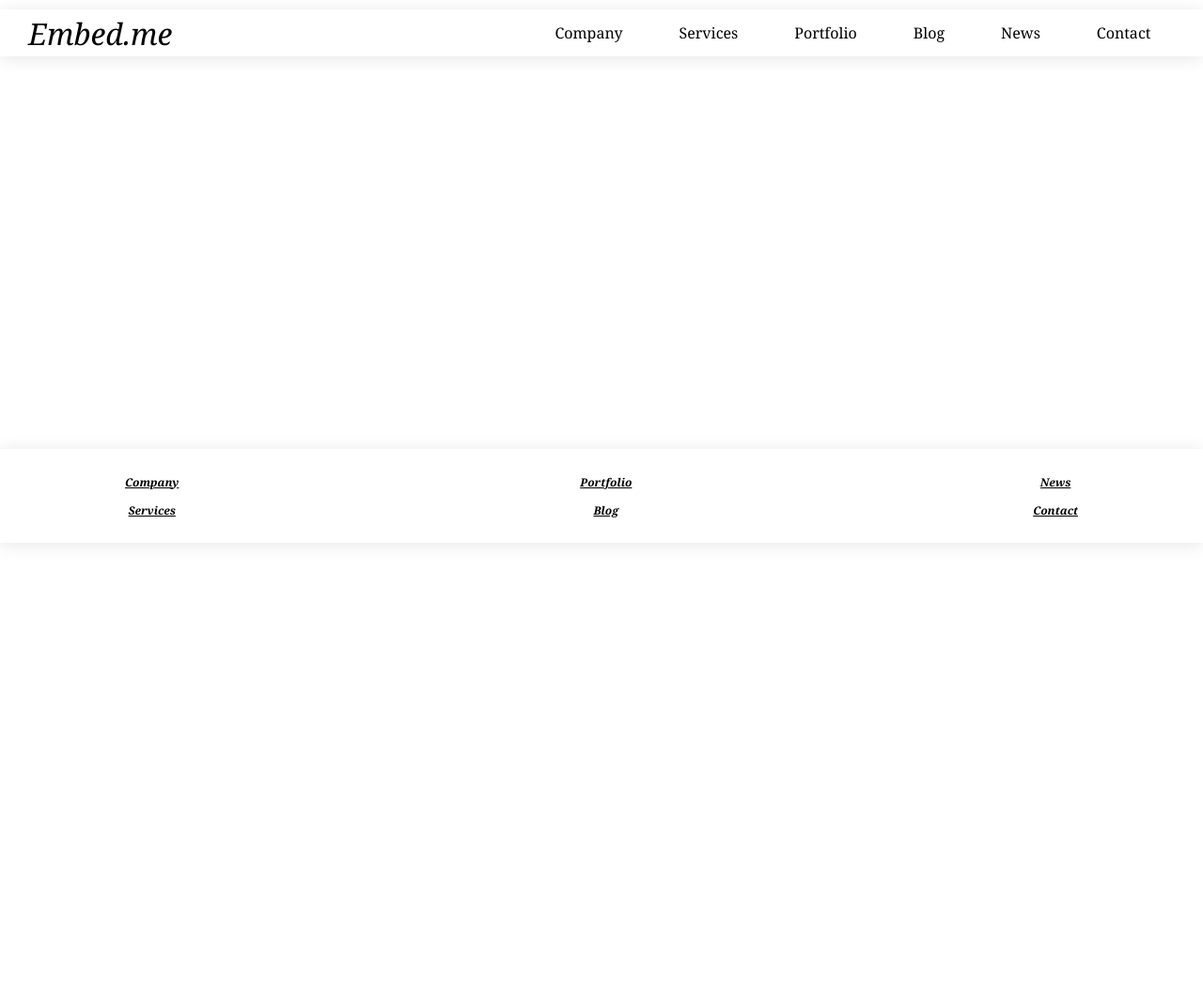
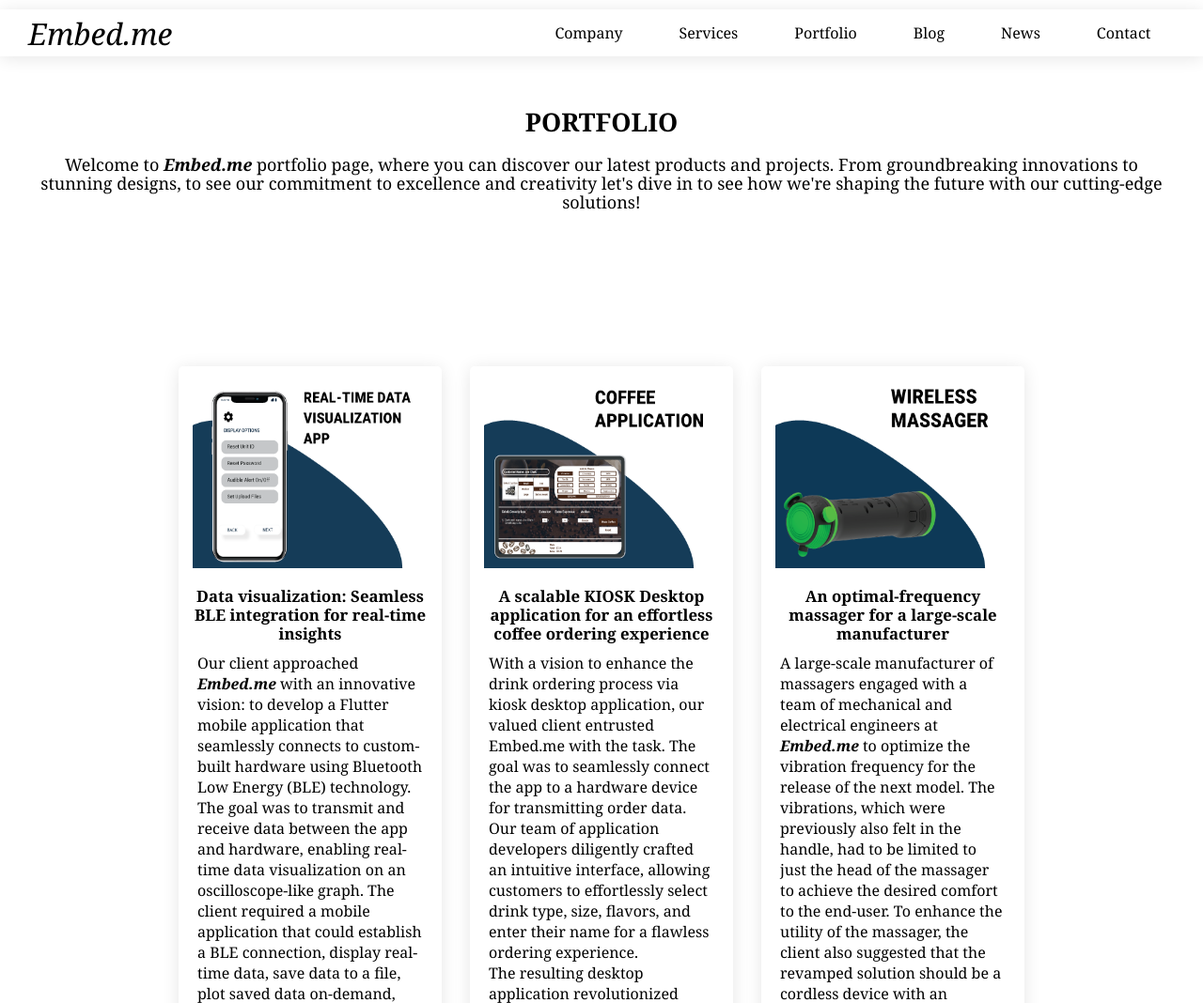
Before and after one commit to Haseebahmad9418/embed.me, a plain HTML site: page portfolio.html in a window 1280 px wide. Shown: the top 1068 px of the page at 94% size. Before the commit the page ends 800 px from the top, so only its background shows below. Drawn offline with Linux system fonts and the light colour scheme.

Commit message:
added portfolio

```diff
--- a/css/portfolio.css
+++ b/css/portfolio.css
@@ -86,7 +86,80 @@ nav li:first-child{
 .menubtn{
     display: none;
 }
+.img-wrapper{
+    height: 200px;
+    margin: 20px;
+    /* margin-top: 100px; */
+    justify-content: center;
+    align-items: center;
+    text-align: center;
+    align-content: center;
+    align-self: center;
+    line-height: 20px;
+    font-size: 18px;
+}
+.img-wrapper{
+    h2{
+        margin: 20px;
+        line-height: 30px;
+    }
+    p{
+        margin: 20px;
+        line-height: 20px;
+    }
+}
 
+.card-container{
+    margin-inline: auto;
+}
+.cards{
+    display: flex;
+    flex-wrap: wrap;
+    margin-inline:  auto;
+    justify-content: center;
+    margin-top: 20px;
+}
+.card{
+    box-shadow: 0px 2px 18px 0px rgba(0, 0, 0, 0.1);
+    width: 280px;
+    height: 900px;
+    display: flex;
+    flex-direction: column;
+    border-radius: 5px;
+    margin: 15px;
+}
+.card-img{
+    height: 200px;
+    width: 250px;
+    margin: 15px auto 5px auto;
+}
+.card-title{
+    word-wrap: break-word;
+    top: 0px;
+    height: 60px;
+    margin-inline: 10px;
+    margin-top: 15px;
+    font-size: 1.05em;
+    font-weight: 600;
+    text-align: center;
+    align-items: center;
+    align-content: center;
+    line-height: 20px;
+    justify-content: center;
+}
+.card-description{
+    margin-block: 5px;
+    margin-top: 10px;
+    margin-inline: 20px;
+    word-wrap: break-word;
+    height: 360px;
+    font-size: 16px;
+    text-align: left;
+    align-items: left;
+    align-content: flex-start;
+    justify-content: left;
+    line-height: 22px;
+}
 .footer{
     color: #000000;
     background-color: rgba(255, 255, 255, 0.9);
@@ -129,6 +202,7 @@ nav li:first-child{
     .menubtn{
         display: block;
     }
+
 }
 @media(max-width: 500px){
     .sidebar{
@@ -138,6 +212,12 @@ nav li:first-child{
         font-size: 26px;
         font-style: italic;
         font-weight: 550;
+    }
+    .top{
+        height: 350px;
+    }
+    .img-wrapper{
+        height: 300px;
     }
     .navbar{
         top: 0px;
--- a/portfolio.html
+++ b/portfolio.html
@@ -3,10 +3,9 @@
 <head>
     <meta charset="UTF-8">
     <meta name="viewport" content="width=device-width, initial-scale=1.0">
-    <title>Profolio | Embed.me</title>
+    <title>Blog | Embed.me</title>
     <link rel="icon" href="images/icon.ico" type="image/x-icon">
     <link rel="stylesheet" href="css/portfolio.css">
-
 </head>
 <body>
     <div class="container">
@@ -34,6 +33,30 @@
                         </ul>
                     </nav>
                 </div>
+                <div class="img-wrapper">
+                    <h2>PORTFOLIO</h2>
+                    <p>Welcome to <b><em>Embed.me</em></b> portfolio page, where you can discover our latest products and projects. From groundbreaking innovations to stunning designs, to see our commitment to excellence and creativity let's dive in to see how we're shaping the future with our cutting-edge solutions!</p>
+                </div>
+            </div>
+            <div>
+                <div class="card-container">
+                    <div class="cards">
+                        <div class="card">
+                            <img class="card-img" src="images/rtda.png" alt="communication">
+                            <h2 class="card-title">Data visualization: Seamless BLE integration for real-time insights</h2>
+                            <p class="card-description">Our client approached <em><b>Embed.me</b></em> with an innovative vision: to develop a Flutter mobile application that seamlessly connects to custom-built hardware using Bluetooth Low Energy (BLE) technology. The goal was to transmit and receive data between the app and hardware, enabling real-time data visualization on an oscilloscope-like graph. The client required a mobile application that could establish a BLE connection, display real-time data, save data to a file, plot saved data on-demand, show a timer display, and indicate the connection status and data receiving state. Additionally, the app needed to provide an options page for configurations and related information, as well as a device selection page for BLE connectivity.</p>
+                        </div>
+                        <div class="card">
+                            <img class="card-img" src="images/coffee.png" alt="communication">
+                            <h2 class="card-title">A scalable KIOSK Desktop application for an effortless coffee ordering experience</h2>
+                            <p class="card-description">With a vision to enhance the drink ordering process via kiosk desktop application, our valued client entrusted Embed.me with the task. The goal was to seamlessly connect the app to a hardware device for transmitting order data. Our team of application developers diligently crafted an intuitive interface, allowing customers to effortlessly select drink type, size, flavors, and enter their name for a flawless ordering experience. <br> The resulting desktop application revolutionized drink ordering, streamlining operations and delighting customers with its seamless functionality and intuitive design.</p>
+                        </div>
+                        <div class="card">
+                            <img class="card-img" src="images/wireless_massager.png" alt="communication">
+                            <h2 class="card-title">An optimal-frequency massager for a large-scale manufacturer</h2>
+                            <p class="card-description">A large-scale manufacturer of massagers engaged with a team of mechanical and electrical engineers at <em><b>Embed.me</b></em> to optimize the vibration frequency for the release of the next model. The vibrations, which were previously also felt in the handle, had to be limited to just the head of the massager to achieve the desired comfort to the end-user. To enhance the utility of the massager, the client also suggested that the revamped solution should be a cordless device with an aesthetically appealing design. <br>The redesigned massager, with its improved vibration control and cordless functionality, offers unparalleled comfort and convenience, setting a new standard in relaxation technology. </p>
+                        </div>
+                    </div>
             </div>
             <div class="footer">
                 <div class="footer-container">
```
Also changed, not shown: images/coffee.png (added), images/rtda.png (added), images/wireless_massager.png (added).
